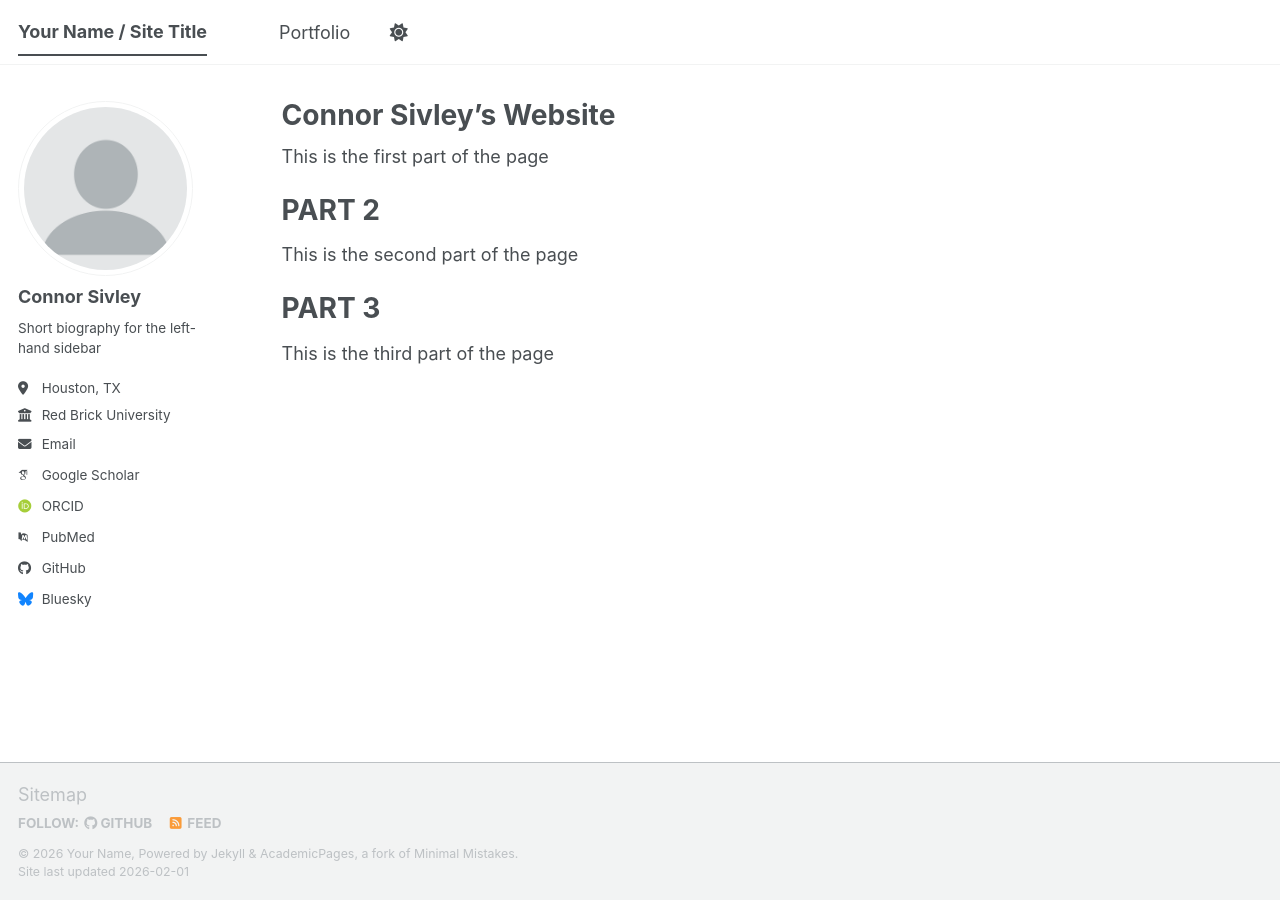
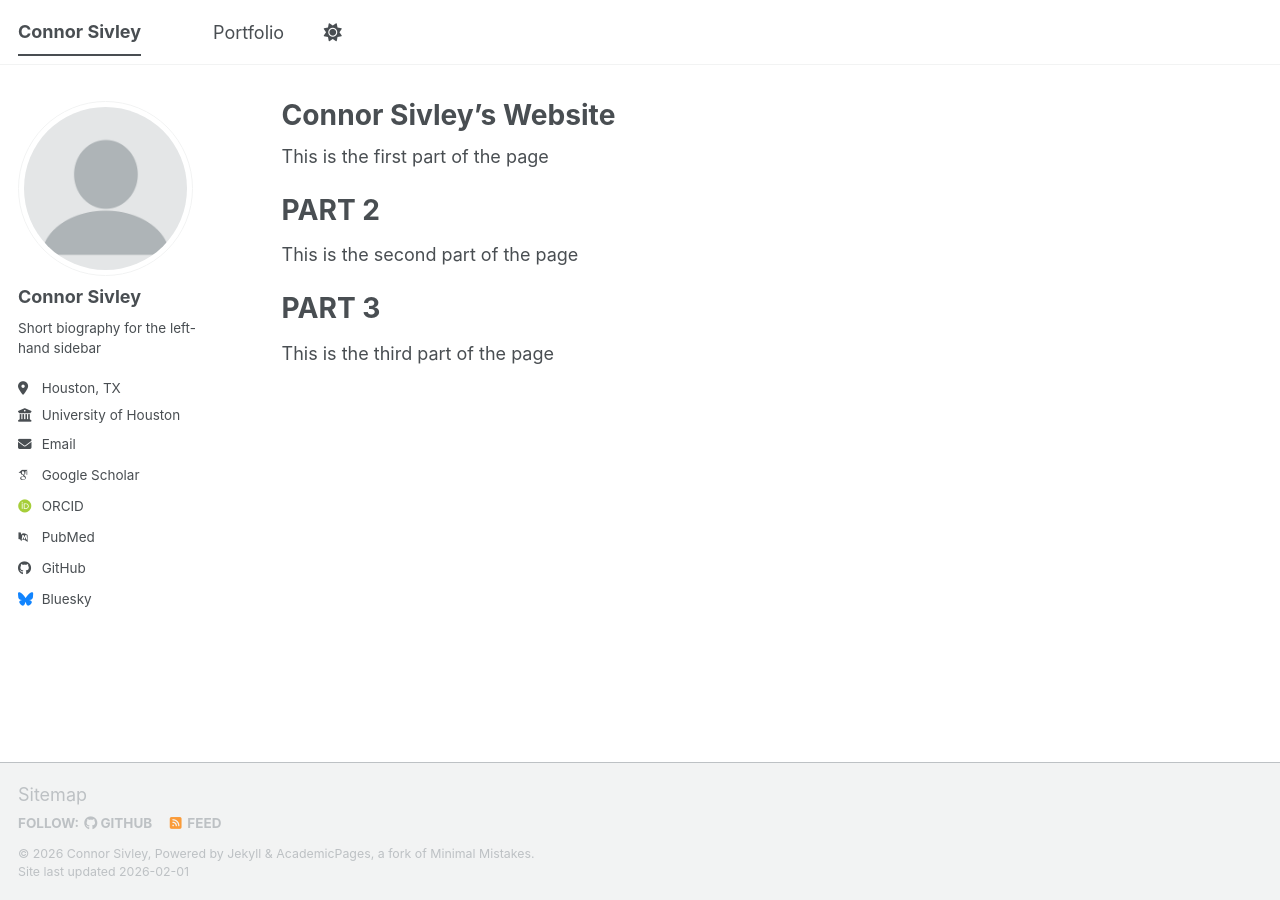
Before and after one commit to ConnorSivley/ConnorSivley.github.io, a Jekyll site: the page built from _pages/about.md, in a window 1280 px wide. Built offline with Jekyll 4.4.1, drawn with Linux system fonts in a browser that asks for light colours; some web fonts are replaced; a script bundle is joined from its source files by our own code; library files that are not in the unit come from our copies.

Commit message:
Update _config.yml

```diff
--- a/_config.yml
+++ b/_config.yml
@@ -9,10 +9,10 @@
 # Basic Site Settings
 locale                   : "en-US"
 site_theme               : "default" # The available themes options are "default", "air", "sunrise", "mint", "dirt" and "contrast"
-title                    : "Your Name / Site Title"
+title                    : "Connor Sivley"
 title_separator          : "-"
-name                     : &name "Your Name"
-description              : &description "Your Name's academic portfolio"   # Update this with a general description of your site, this is the default if not overridden by a page
+name                     : &name "Connor Sivley"
+description              : &description "Connor Sivley's academic portfolio"   # Update this with a general description of your site, this is the default if not overridden by a page
 url                      : https://connorsivley.github.io/ # The base hostname & protocol for your site e.g. "https://[your GitHub username].github.io",
                                                            # or if you already have some other page hosted on Github then use "https://[your GitHub username].github.io/[Your Repo Name]"
 baseurl                  : "" # the subpath of your site, e.g. "/blog"
@@ -28,7 +28,7 @@
   pronouns         : # example: "she/her"
   bio              : "Short biography for the left-hand sidebar"
   location         : "Houston, TX"
-  employer         : "Red Brick University"
+  employer         : "University of Houston"
   uri              : # URL
   email            : "none@example.org"
 
```
